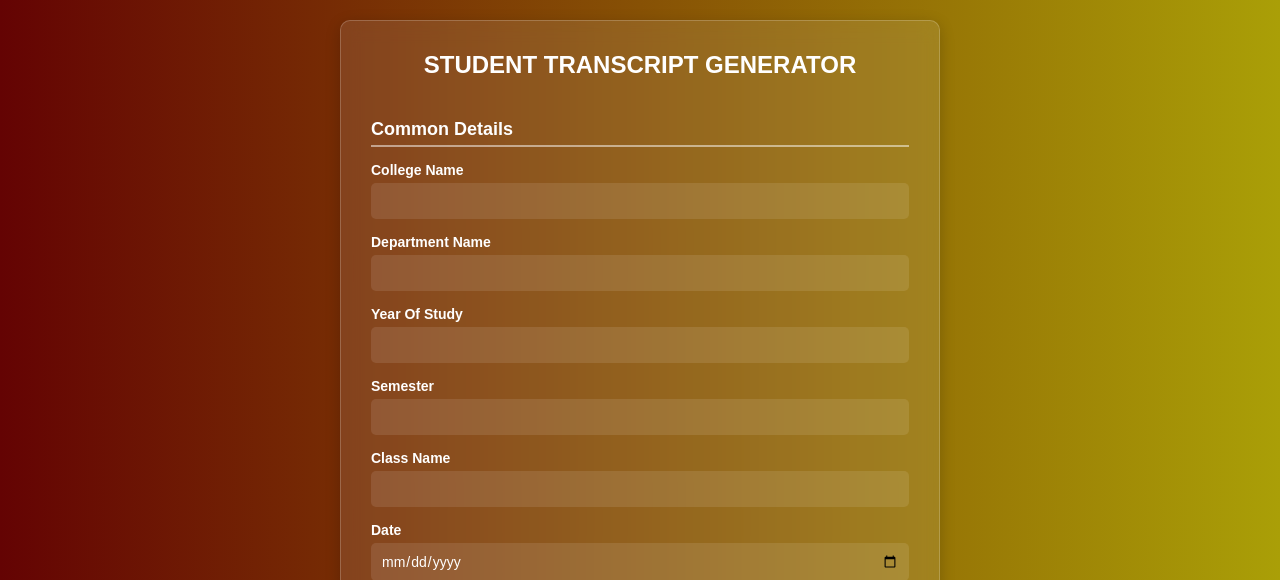
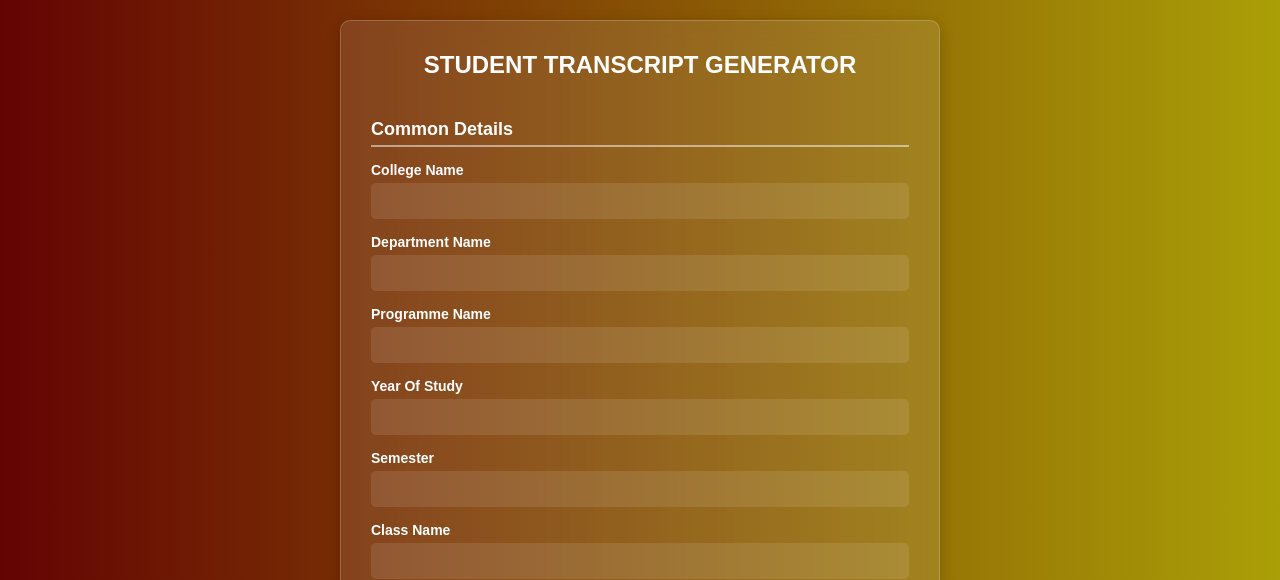
Before and after one commit to jakes-johns/transcript1, a Flask app: page / in a window 1280 px wide. Shown: the top 580 px of the page. Run offline with Flask 3, Linux system fonts and the light colour scheme.

Commit message:
customized pdf maker to meet KMTC requirements

```diff
--- a/app.py
+++ b/app.py
@@ -35,6 +35,7 @@ def index():
             # Get common details (same for all students)
             school_name = request.form.get('school_name', 'Unknown School')
             department = request.form.get('department', 'UNKNOWN DEPARTMENT')
+            program = request.form.get('program', 'UNKNOWN PROGRAM')
             year = request.form.get('year', 'unknown year')
             semester = request.form.get('semester', 'Unknown Semester')
             class_name = request.form.get('class_name', 'Unknown Class')
@@ -137,31 +138,32 @@ def index():
                 pdf.cell(200, 5, f"SEMESTER {semester}", ln=True, align='C')
                 pdf.cell(200, 5, f"College:  {school_name}", ln=True)
 
-                pdf.cell(100, 5, f"Name:  {student_name}", ln=False)
-                pdf.cell(100, 5, f"College No.:  {reg_no}", ln=True)
+                pdf.cell(120, 5, f"Name:  {student_name}", ln=False)
+                pdf.cell(80, 5, f"College No.:  {reg_no}", ln=True)
 
-                pdf.cell(100, 5, f"Class:  {class_name}", ln=False)
-                pdf.cell(100, 5, f"Year Of Study:  {year}", ln=True)
+                pdf.cell(120, 5, f"Class:  {class_name}", ln=False)
+                pdf.cell(80, 5, f"Year Of Study:  {year}", ln=True)
 
-                pdf.cell(200, 5, f"Date:  {transcript_date}", ln=True)
-                pdf.ln(5)
+                pdf.cell(120, 5, f"Program:  {program}", ln=True)
+                pdf.cell(80, 5, f"Date:  {transcript_date}", ln=True)
+                pdf.ln(3)
 
                 # Table headers
                 pdf.set_font('Arial', 'B', 10)
-                pdf.cell(30, 10, 'Code', 1)
-                pdf.cell(60, 10, 'Subject', 1)
-                pdf.cell(30, 10, 'Marks', 1)
-                pdf.cell(30, 10, 'Grade', 1)
-                pdf.cell(40, 10, 'Remarks', 1)
+                pdf.cell(30, 10, 'CODE', 1) #edited the name
+                pdf.cell(70, 10, 'MODULE', 1) #edited the row width and name 60 to 70
+                pdf.cell(30, 10, 'MARKS', 1)
+                pdf.cell(20, 10, 'GRADE', 1) #edited the row width from 30 to 20
+                pdf.cell(40, 10, 'REMARKS', 1)
                 pdf.ln()
 
                 # Table content
                 pdf.set_font('Arial', '', 10)
                 for code, subj, mark, grade, remark in results:
                     pdf.cell(30, 7, code, 1, align='C')
-                    pdf.cell(60, 7, subj, 1, align='C')
+                    pdf.cell(70, 7, subj, 1, align='C') #edited the row width and name 60 to 70
                     pdf.cell(30, 7, str(mark), 1, align='C')
-                    pdf.cell(30, 7, grade, 1, align='C')
+                    pdf.cell(20, 7, grade, 1, align='C') #edited the row width from 30 to 20
                     pdf.cell(40, 7, remark, 1, align='C')
                     pdf.ln()
                 # Add total row
@@ -180,19 +182,19 @@ def index():
                 pdf.cell(40, 8, average_remark, 1, align='C')
                 pdf.ln()
 
-                pdf.ln(3)
+                pdf.ln(1)
 
                 # General Remarks
-                pdf.cell(200, 8, f"General Remarks By Class Coordinator: {remarks}", ln=True)
+                pdf.cell(200, 7, f"General Remarks By Class Coordinator: {remarks}", ln=True)
 
                 # Student Signature
-                pdf.cell(100, 8, f"STUDENT'S SIGN:............................................................", ln=False)
-                pdf.cell(50, 8, f"DATE:.............................", ln=True)
+                pdf.cell(100, 7, f"STUDENT'S SIGN:............................................................", ln=False)
+                pdf.cell(50, 7, f"DATE:.............................", ln=True)
 
                 # Class Coordinator Line
-                pdf.cell(100, 8, f"CLASS COORDINATOR:   {coordinator_name}", ln=False)  # Fixed width for name
-                pdf.cell(50, 8, f"SIGN:..............................", ln=False)  # Fixed width for signature
-                pdf.cell(40, 8, f"DATE: {coordinator_date}", ln=True)  # Moves to next line after date
+                pdf.cell(100, 7, f"CLASS COORDINATOR:   {coordinator_name}", ln=False)  # Fixed width for name
+                pdf.cell(50, 7, f"SIGN:..............................", ln=False)  # Fixed width for signature
+                pdf.cell(40, 7, f"DATE: {coordinator_date}", ln=True)  # Moves to next line after date
 
                 # Head of Department Line
                 pdf.cell(100, 5, f"HEAD OF DEPARTMENT:   {hod_name}", ln=False)  # Same width as Coordinator
--- a/templates/index.html
+++ b/templates/index.html
@@ -33,6 +33,9 @@
 
             <label>Department Name</label>
             <input type="text" name="department" required>
+
+            <label>Programme Name</label>
+            <input type="text" name="program" required>
 
             <label>Year Of Study</label>
             <input type="text" name="year" required>
```
Also changed, not shown: 4 other files.
